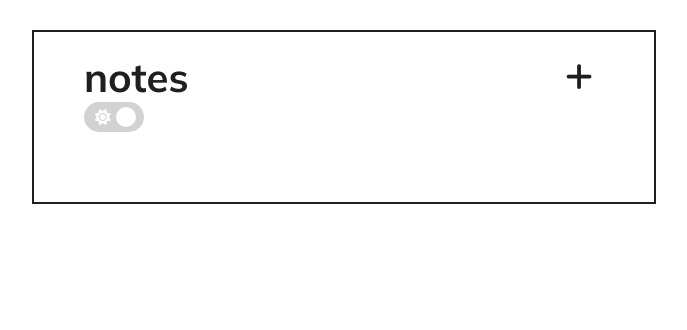
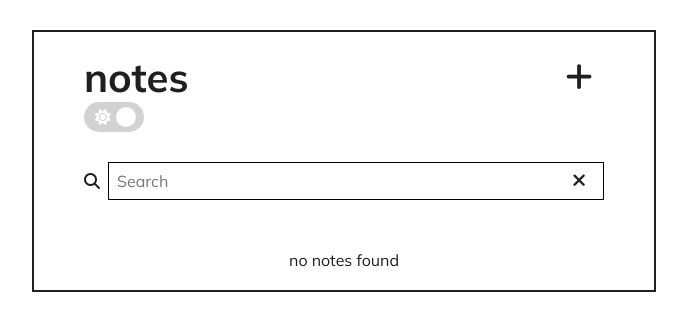
Before and after one commit to nataliewchen/vue-notes, a Vue app: page / in a window 1280 px wide. Shown: the top 330 px of the page, without its empty margins (296-983 px from the left). Built offline with nearby package versions, Linux system fonts and the light colour scheme; the HTML template or start-up script is replaced by a standard one.

Commit message:
added search bar

```diff
--- a/src/App.vue
+++ b/src/App.vue
@@ -15,6 +15,7 @@ export default defineComponent({
 @import url("https://fonts.googleapis.com/css2?family=Mulish:wght@300;400;500;600;700&display=swap");
 
 body {
+  overflow-x: hidden;
   overflow-y: scroll;
   margin: 0;
 }
@@ -78,7 +79,8 @@ body {
     }
 
     #text,
-    #title {
+    #title,
+    #query {
       background-color: black;
       color: white;
       border-color: white;
@@ -141,7 +143,8 @@ i:hover {
   background-color: #00000000;
 }
 
-header {
+header,
+.search-bar {
   padding: 0 10px;
   margin-bottom: 30px;
 
@@ -149,4 +152,26 @@ header {
     padding: 0 40px;
   }
 }
+
+form {
+  text-align: center;
+  width: 100%;
+}
+.form-title {
+  margin-top: 0;
+}
+.form-control {
+  margin-bottom: 10px;
+
+  textarea,
+  input {
+    font-family: inherit;
+    padding: 8px;
+    resize: none;
+    font-size: 1em;
+    width: 100%;
+    box-sizing: border-box;
+    border: 1px solid black;
+  }
+}
 </style>
--- a/src/components/ContentModal.vue
+++ b/src/components/ContentModal.vue
@@ -24,9 +24,6 @@ export default defineComponent({
     return {
       showModal: true,
     };
-  },
-  mounted() {
-    console.log(this.small, this.transparent);
   },
 
   methods: {
--- a/src/components/NoteForm.vue
+++ b/src/components/NoteForm.vue
@@ -87,28 +87,6 @@ export default defineComponent({
 </script>
 
 <style lang="scss" scoped>
-form {
-  text-align: center;
-  width: 100%;
-}
-.form-title {
-  margin-top: 0;
-}
-.form-control {
-  margin-bottom: 10px;
-
-  textarea,
-  input {
-    font-family: inherit;
-    padding: 8px;
-    resize: none;
-    font-size: 1em;
-    width: 100%;
-    box-sizing: border-box;
-    border: 1px solid black;
-  }
-}
-
 #title {
   font-size: 1.2em;
   font-weight: 600;
@@ -118,4 +96,9 @@ form {
 .read-only textarea:focus {
   outline: none;
 }
+
+.read-only input,
+.read-only textarea {
+  border-color: #00000000;
+}
 </style>
--- a/src/components/NotesList.vue
+++ b/src/components/NotesList.vue
@@ -1,5 +1,8 @@
 <template>
   <div class="notes-list">
+    <div class="no-notes">
+      {{ sortedNotesByPin.length === 0 ? "no notes found" : "" }}
+    </div>
     <NoteItem v-for="note in sortedNotesByPin" :key="note.id" :note="note" />
   </div>
 </template>
@@ -12,14 +15,14 @@ import { Note } from "../types/custom-types.js";
 export default defineComponent({
   name: "NotesList",
   components: { NoteItem },
-  props: ["notes"],
+  props: ["notes", "filteredNotes"],
   computed: {
     sortedNotesByPin() {
-      const pinned = this.notes.filter((note: Note) => note.pinned);
+      const pinned = this.filteredNotes.filter((note: Note) => note.pinned);
       pinned.sort(
         (a: Note, b: Note) => (a.lastUpdated > b.lastUpdated ? -1 : 1) // most recent first
       );
-      const unpinned = this.notes.filter((note: Note) => !note.pinned);
+      const unpinned = this.filteredNotes.filter((note: Note) => !note.pinned);
       return [...pinned, ...unpinned];
     },
   },
@@ -34,4 +37,8 @@ export default defineComponent({
     padding: 0 20px;
   }
 }
+
+.no-notes {
+  text-align: center;
+}
 </style>
--- a/src/components/SearchBar.vue
+++ b/src/components/SearchBar.vue
@@ -1,13 +1,68 @@
-<template>search bar</template>
+<template>
+  <div class="form-control search-bar">
+    <i class="fa-solid fa-search" @click="focusSearch"></i>
+    <label for="query" hidden>Search:</label>
+    <input type="text" id="query" v-model="query" placeholder="Search" />
+    <HoverCircleButton
+      class="clear-search"
+      icon="fa-xmark"
+      @click="clearSearch"
+    />
+  </div>
+</template>
 
 
 <script>
 import { defineComponent } from "vue";
+import HoverCircleButton from "./HoverCircleButton.vue";
 
 export default defineComponent({
   name: "SearchBar",
+  components: { HoverCircleButton },
+  data() {
+    return {
+      query: "",
+    };
+  },
+  methods: {
+    focusSearch() {
+      const search = document.querySelector("#query");
+      if (search) {
+        search.focus();
+      }
+    },
+    clearSearch() {
+      this.query = "";
+    },
+  },
+  watch: {
+    query() {
+      this.$emit("search-notes", this.query);
+    },
+  },
 });
 </script>
 
 <style lang="scss" scoped>
+.search-bar {
+  @include flexbox();
+  position: relative;
+}
+
+.clear-search {
+  position: absolute;
+  right: 0px;
+  scale: 0.6;
+
+  @include mq(tablet) {
+    right: 40px;
+  }
+}
+
+.fa-search {
+  @include mq(mobile) {
+    display: none;
+  }
+  margin-right: 8px;
+}
 </style>
--- a/src/views/NotesHomeView.vue
+++ b/src/views/NotesHomeView.vue
@@ -1,10 +1,8 @@
 <template>
   <div class="container">
-    <AppHeader
-      :darkMode="darkMode"
-      @toggle-dark-mode="$emit('toggle-dark-mode')"
-    />
-    <NotesList :notes="notes" />
+    <AppHeader :darkMode="darkMode" @toggle-dark-mode="toggleDarkMode" />
+    <SearchBar @search-notes="searchNotes" />
+    <NotesList :notes="notes" :filteredNotes="filteredNotes" />
   </div>
   <router-view
     :notes="notes"
@@ -19,14 +17,16 @@
 import { defineComponent } from "vue";
 import AppHeader from "../components/AppHeader.vue";
 import NotesList from "../components/NotesList.vue";
+import SearchBar from "../components/SearchBar.vue";
 import { Note } from "../types/custom-types.js";
 
 export default defineComponent({
   name: "NotesHomeView",
-  components: { AppHeader, NotesList },
+  components: { AppHeader, NotesList, SearchBar },
   data() {
     return {
       notes: [] as Note[],
+      filteredNotes: [] as Note[],
       darkMode: false,
     };
   },
@@ -51,10 +51,23 @@ export default defineComponent({
     toggleDarkMode() {
       this.darkMode = !this.darkMode;
     },
+    searchNotes(query: string) {
+      if (!query) {
+        this.filteredNotes = this.notes;
+      } else {
+        const filtered = this.notes.filter(
+          (note: Note) =>
+            note.title.toLowerCase().includes(query.toLowerCase()) ||
+            note.text.toLowerCase().includes(query.toLowerCase())
+        );
+        this.filteredNotes = filtered;
+      }
+    },
   },
   watch: {
     notes(newNotes) {
       localStorage.setItem("notes", JSON.stringify(newNotes));
+      this.filteredNotes = newNotes;
     },
     darkMode(newDarkMode) {
       localStorage.setItem("darkMode", newDarkMode);
@@ -70,6 +83,7 @@ export default defineComponent({
     const localDarkMode = localStorage.getItem("darkMode");
     if (localNotes) {
       this.notes = JSON.parse(localNotes);
+      this.filteredNotes = JSON.parse(localNotes);
     }
     if (localDarkMode && localDarkMode === "true") {
       this.darkMode = true;
```
Also changed, not shown: src/router/index.ts (+0 -18 lines).
